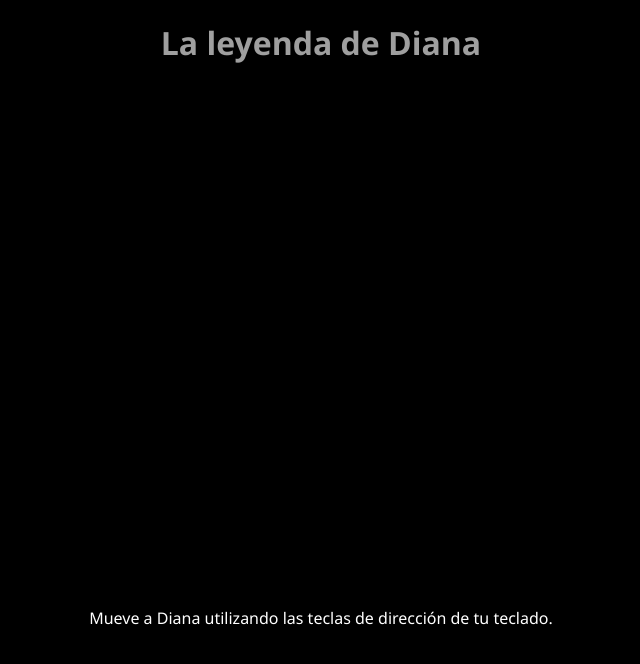
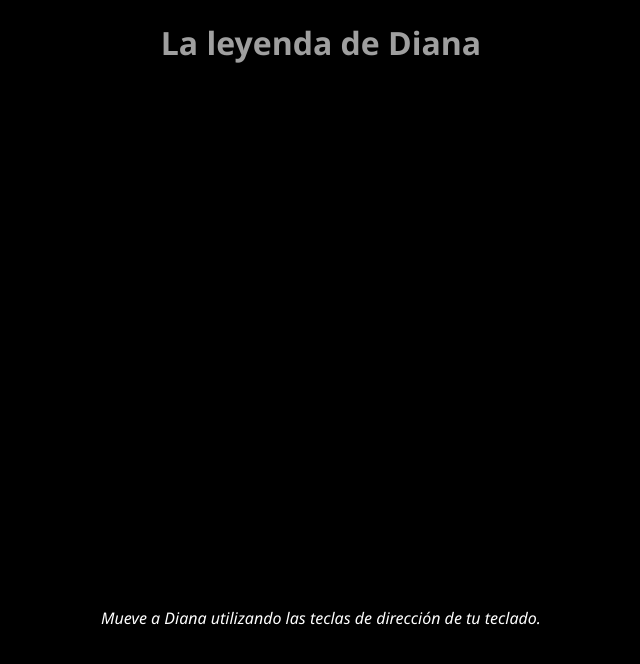
Before and after one commit to ursuarez/JuegoLeyendaDiana, a plain HTML site: page index.html in a window 1280 px wide. Shown: the whole page, without its empty margins (319-959 px from the left). Drawn offline with Linux system fonts and the light colour scheme.

Commit message:
Cambio estilo

```diff
--- a/index.html
+++ b/index.html
@@ -15,7 +15,7 @@
 <body>
 	<h1 style="color: rgb(159, 159, 159)">La leyenda de Diana</h1>
 	<canvas id="campo" width="500" height="500"></canvas>
-	<p style="color: #FFF">Mueve a Diana utilizando las teclas de dirección de tu teclado.</p>
+	<p style="color: #FFF"><em>Mueve a Diana utilizando las teclas de dirección de tu teclado.</em></p>
 	<script type="text/javascript">
 	inicio();
 	</script>
```
